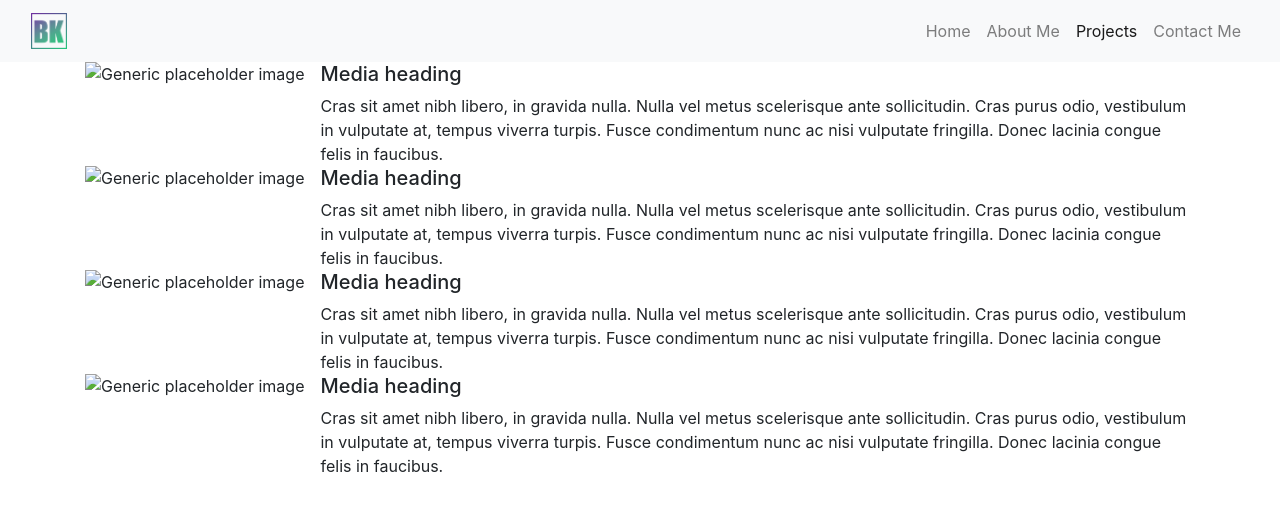
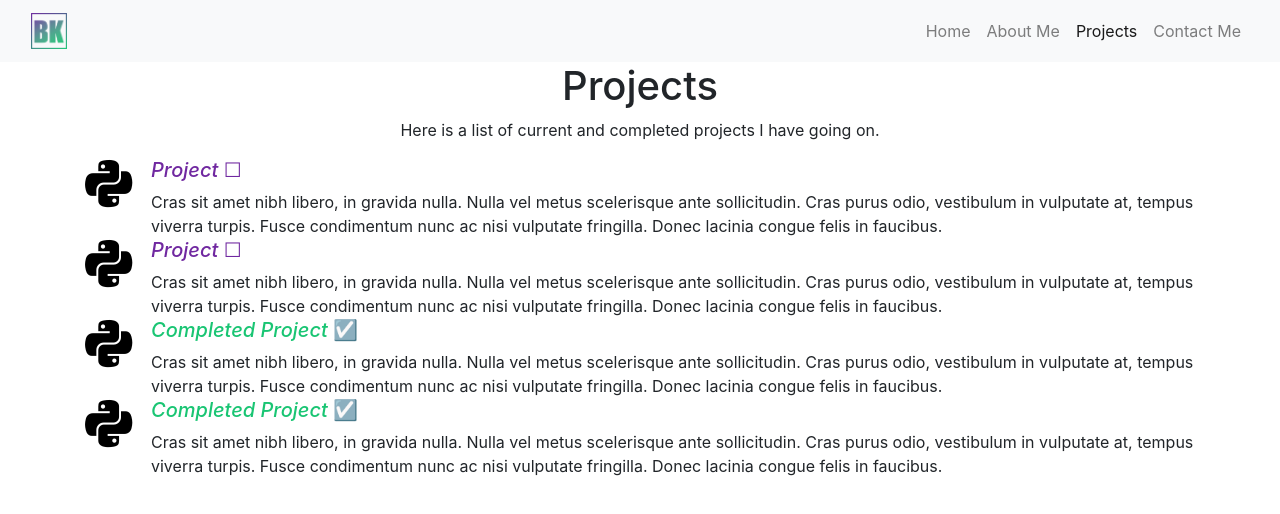
Before and after one commit to benkawecki/cs50-project0, a plain HTML site: page projects.html in a window 1280 px wide. Drawn offline with nearby package versions, Linux system fonts and the light colour scheme.

Commit message:
added context to projects as well as additional styling

```diff
--- a/css/style.scss
+++ b/css/style.scss
@@ -1,4 +1,5 @@
-$maincolor: #8a00ff;
+$maincolor: #7028A0;
+$secondarycolor: #19C573;
 
 @media only screen and (max-width:768px){
     body > .container-fluid .top-buffer{
@@ -36,26 +37,42 @@ table.center td{
     color: $maincolor
 }
 
-.intro{
-    text-align: left;
-}
+
 
 .centered {
     text-align: center;
 }
-
+.intro{
+    text-align: left;
     .intro-div {
         font-style: italic;
         font-size: 40px;
         font-weight: 100;
         color: #778899
     }
-
     .intro-bottom{
         text-align: right;
     }
-
-
     .top-buffer{
         margin-top: 60px;
     }
+}
+
+.mt-0{
+    color: $maincolor;
+    font-style: italic;
+}
+.mt-0::after{
+    content: " \2610";
+    font-style: normal;
+}
+
+.mt-0-completed{
+    @extend .mt-0;
+    color: $secondarycolor;
+
+}
+.mt-0-completed::after{
+    content: " \2611";
+    font-style: normal;
+}
--- a/projects.html
+++ b/projects.html
@@ -1,11 +1,17 @@
 <!DOCTYPE html>
 <html>
     <head>
-        <meta charset="utf-8"
+        <meta charset="utf-8">
         <meta name="viewport" content="width=device-width, initial-scale=1, shrink-to-fit=no">
         <link rel="stylesheet" href="https://stackpath.bootstrapcdn.com/bootstrap/4.1.3/css/bootstrap.min.css"
         integrity="sha384-MCw98/SFnGE8fJT3GXwEOngsV7Zt27NXFoaoApmYm81iuXoPkFOJwJ8ERdknLPMO" crossorigin="anonymous">
         <link rel="stylesheet" href="css/style.css">
+        <!-- favicon-96x96.png - For Google TV. -->
+        <link rel="icon" type="image/png" href="img/icons8-source-code-52.png" sizes="96x96">
+        <!-- favicon-16x16.png - The classic favicon, displayed in the tabs. -->
+        <link rel="icon" type="image/png" href="img/icons8-source-code-52.png" sizes="16x16">
+        <!-- favicon-32x32.png - For Safari on Mac OS. -->
+        <link rel="icon" type="image/png" href="img/icons8-source-code-52.png" sizes="32x32">
         <title>Projects</title>
     </head>
     <body>
@@ -41,33 +47,36 @@
         </nav>
 
         <!-- Porjects List -->
+        <div class="centered padding">
+            <h1>Projects</h1>
+            <p>Here is a list of current and completed projects I have going on.</p>
+        </div>
         <div class="container">
-
             <div class="media">
-              <img class="mr-3" src=".../64x64" alt="Generic placeholder image">
+              <img class="mr-3" src="img/icons8-python-50.png" alt="Generic placeholder image">
               <div class="media-body">
-                <h5 class="mt-0">Media heading</h5>
+                <h5 class="mt-0">Project</h5>
                 Cras sit amet nibh libero, in gravida nulla. Nulla vel metus scelerisque ante sollicitudin. Cras purus odio, vestibulum in vulputate at, tempus viverra turpis. Fusce condimentum nunc ac nisi vulputate fringilla. Donec lacinia congue felis in faucibus.
               </div>
             </div>
             <div class="media">
-              <img class="mr-3" src=".../64x64" alt="Generic placeholder image">
+              <img class="mr-3" src="img/icons8-python-50.png" alt="Generic placeholder image">
               <div class="media-body">
-                <h5 class="mt-0">Media heading</h5>
+                <h5 class="mt-0">Project</h5>
                 Cras sit amet nibh libero, in gravida nulla. Nulla vel metus scelerisque ante sollicitudin. Cras purus odio, vestibulum in vulputate at, tempus viverra turpis. Fusce condimentum nunc ac nisi vulputate fringilla. Donec lacinia congue felis in faucibus.
               </div>
             </div>
             <div class="media">
-              <img class="mr-3" src=".../64x64" alt="Generic placeholder image">
+              <img class="mr-3" src="img/icons8-python-50.png" alt="Generic placeholder image">
               <div class="media-body">
-                <h5 class="mt-0">Media heading</h5>
+                <h5 class="mt-0-completed">Completed Project</h5>
                 Cras sit amet nibh libero, in gravida nulla. Nulla vel metus scelerisque ante sollicitudin. Cras purus odio, vestibulum in vulputate at, tempus viverra turpis. Fusce condimentum nunc ac nisi vulputate fringilla. Donec lacinia congue felis in faucibus.
               </div>
             </div>
             <div class="media">
-              <img class="mr-3" src=".../64x64" alt="Generic placeholder image">
+              <img class="mr-3" src="img/icons8-python-50.png" alt="Generic placeholder image">
               <div class="media-body">
-                <h5 class="mt-0">Media heading</h5>
+                <h5 class="mt-0-completed">Completed Project</h5>
                 Cras sit amet nibh libero, in gravida nulla. Nulla vel metus scelerisque ante sollicitudin. Cras purus odio, vestibulum in vulputate at, tempus viverra turpis. Fusce condimentum nunc ac nisi vulputate fringilla. Donec lacinia congue felis in faucibus.
               </div>
             </div>
```
Also changed, not shown: about.html (+7 -1 lines), contact.html (+8 -2 lines), index.html (+7 -1 lines), css/style.css, 1 other file. Lines whose indentation alone changed are shown as unchanged.
